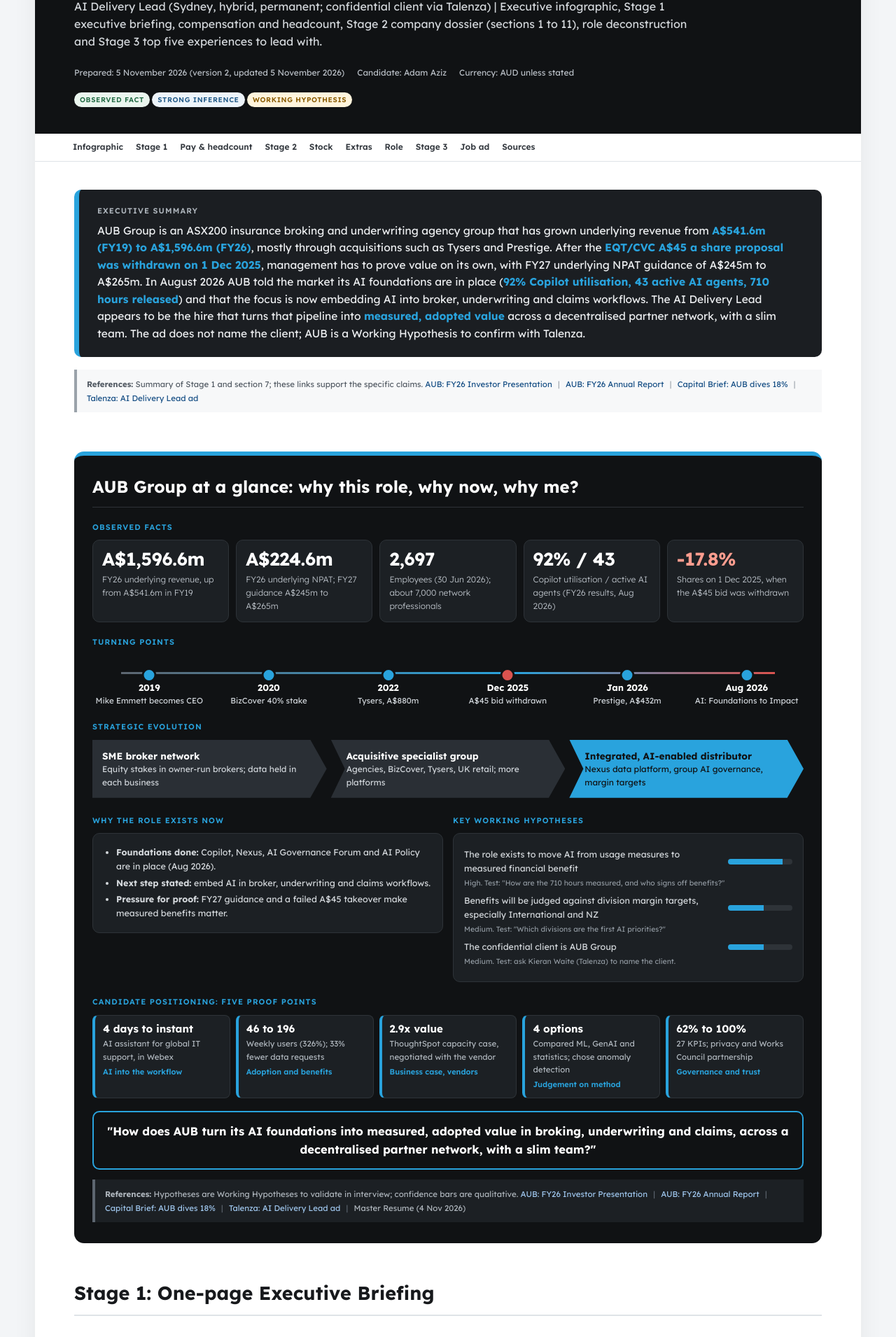
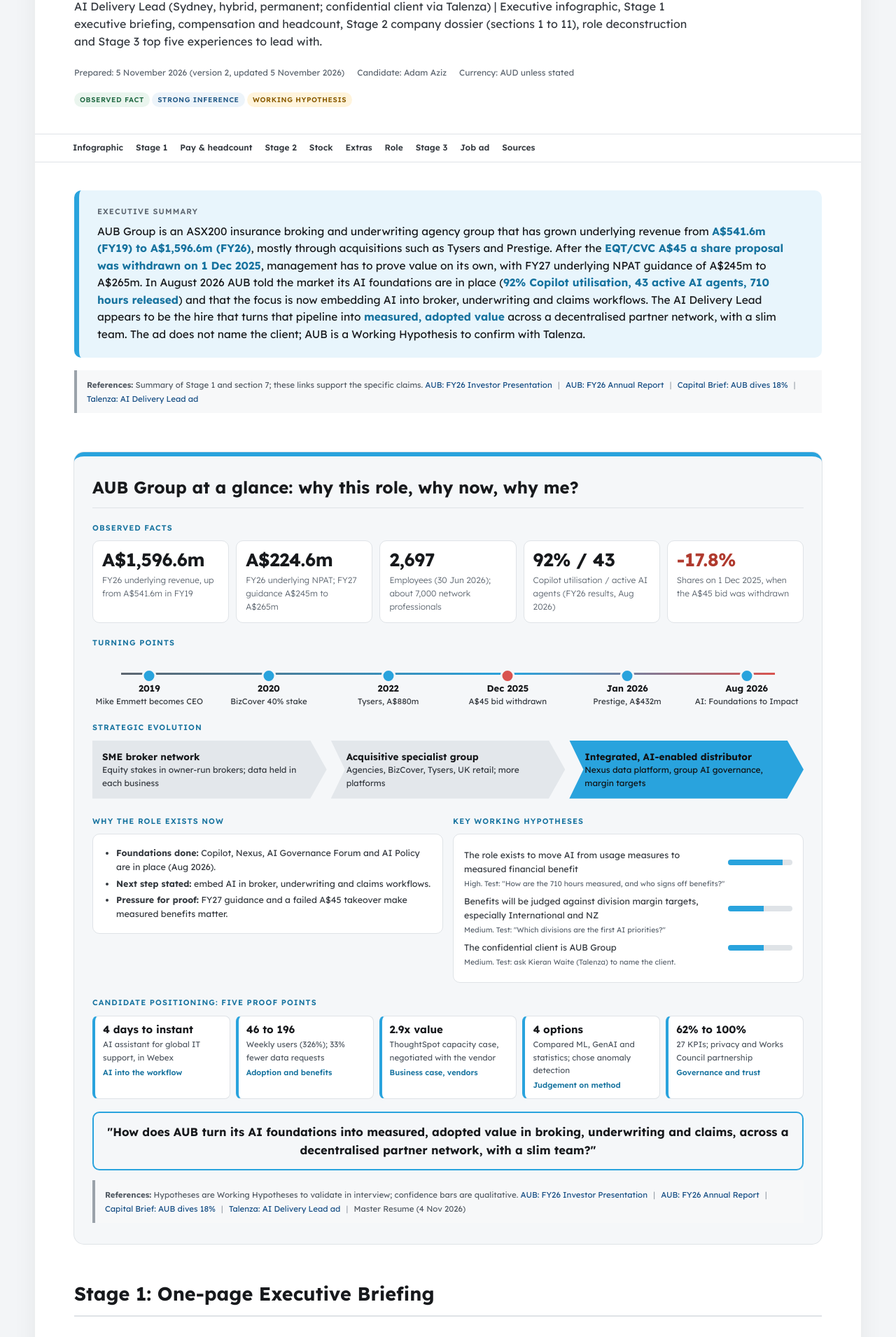
Before and after one commit to adamaziz1979/company-briefs, a plain HTML site: page briefs/aub-group.html in a window 1280 px wide. Shown: the part 137-2047 px from the top of the page at 70% size. Drawn offline with Linux system fonts and the light colour scheme.

Commit message:
Light mode: title band, summary box, infographic and sources box become light in AUB Group and Sharon AI briefs
Co-Authored-By: Claude Opus 5.5 <noreply@anthropic.com>

```diff
--- a/briefs/aub-group.html
+++ b/briefs/aub-group.html
@@ -190,6 +190,42 @@ td,.v,.tag,.metricrow,.num{font-variant-numeric:tabular-nums}
 .jd p,.jd li{font-size:14px}
 .jd ul{padding-left:20px}
 @media (max-width:560px){.jd{padding:4px 14px 10px}}
+</style>
+<style id="light-panels">
+/* Light mode: the dark panels (title band, summary box, infographic, dark sources box) become light with dark text.
+   Dark mode is unchanged. Small chips, the selected chart range and the chart tooltip stay dark on purpose. */
+html:not([data-theme="dark"]){--accent-ink:#17739f}
+html:not([data-theme="dark"]) .hero{background:#fff;color:var(--ink);border-bottom:1px solid var(--line)}
+html:not([data-theme="dark"]) .hero .eyebrow{color:#5d6670}
+html:not([data-theme="dark"]) .hero h1 span{color:var(--accent-ink)}
+html:not([data-theme="dark"]) .hero .sub{color:#353a40}
+html:not([data-theme="dark"]) .hero .meta{color:#5d6670}
+html:not([data-theme="dark"]) .thesis{background:var(--gold2);color:var(--ink)}
+html:not([data-theme="dark"]) .thesis strong{color:var(--accent-ink)}
+html:not([data-theme="dark"]) .thesis .k{color:#5d6670}
+html:not([data-theme="dark"]) .refs.dark{background:#f7f8f9;border-left-color:#9aa2aa;color:#535b64}
+html:not([data-theme="dark"]) .refs.dark a{color:#174f85}
+html:not([data-theme="dark"]) .refs.dark .sep{color:#9aa2aa}
+html:not([data-theme="dark"]) .info{background:#f5f7f9;color:var(--ink);box-shadow:0 0 0 1px var(--line)}
+html:not([data-theme="dark"]) .info h2{color:var(--ink);border-bottom-color:var(--line)}
+html:not([data-theme="dark"]) .info .ik{color:var(--accent-ink)}
+html:not([data-theme="dark"]) .itile,html:not([data-theme="dark"]) .ibox,html:not([data-theme="dark"]) .iproof div{background:#fff;border-color:var(--line)}
+html:not([data-theme="dark"]) .iproof div{border-left-color:var(--gold)}
+html:not([data-theme="dark"]) .itile .v,html:not([data-theme="dark"]) .istop b,html:not([data-theme="dark"]) .ichev b,html:not([data-theme="dark"]) .iproof b{color:var(--ink)}
+html:not([data-theme="dark"]) .itile .l{color:#5d6670}
+html:not([data-theme="dark"]) .itile.neg .v{color:#b03a2e}
+html:not([data-theme="dark"]) .istop{color:#353a40}
+html:not([data-theme="dark"]) .istop:before{border-color:#f5f7f9}
+html:not([data-theme="dark"]) .ichev div{background:#e3e7eb;color:#353a40}
+html:not([data-theme="dark"]) .ichev div:last-child{background:var(--gold);color:#101214}
+html:not([data-theme="dark"]) .ichev div:last-child b{color:#101214}
+html:not([data-theme="dark"]) .ibox{color:#353a40}
+html:not([data-theme="dark"]) .conf{background:#dfe3e7}
+html:not([data-theme="dark"]) .hrow small{color:#5d6670}
+html:not([data-theme="dark"]) .iproof div{color:#535b64}
+html:not([data-theme="dark"]) .iproof em{color:var(--accent-ink)}
+html:not([data-theme="dark"]) .iq{color:var(--ink)}
+html:not([data-theme="dark"]) .info .src{color:#5d6670}
 </style>
 <style id="dark-theme">
 /* Dark mode. Same layout and figures; colours only. */
```
Also changed, not shown: briefs/sharon-ai.html (+36 -0 lines).
